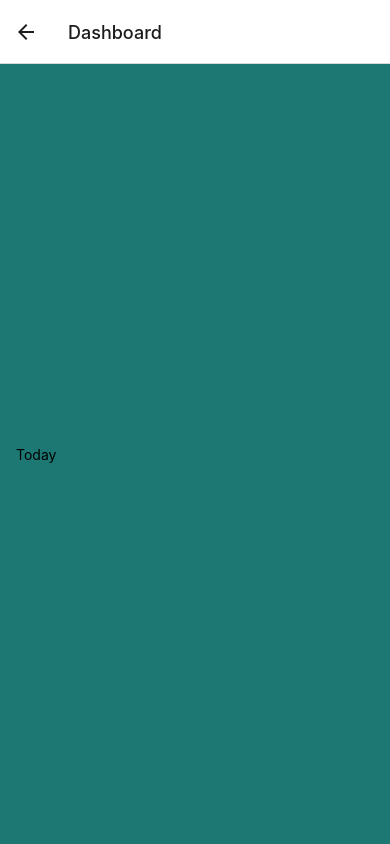
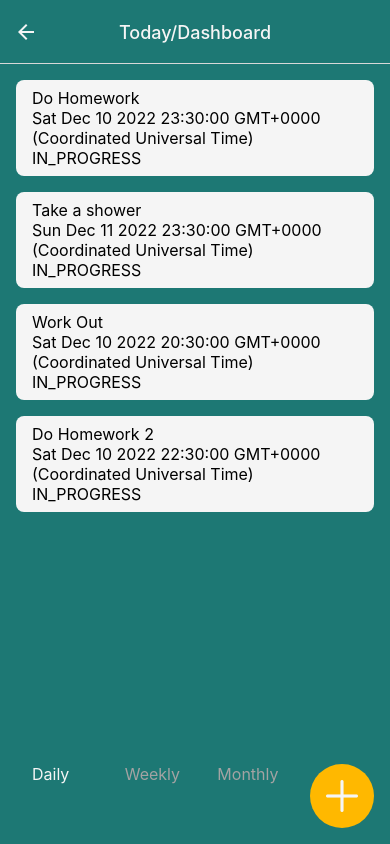
Before and after one commit to nargizas/easytodo_frontend, a React Native app: screen /Dashboard in a window 390 px wide. Built offline with nearby package versions, Linux system fonts and the light colour scheme.

Commit message:
added dummy data

```diff
--- a/App.js
+++ b/App.js
@@ -21,7 +21,7 @@ export default function App() {
       <NavigationContainer>
         <Stack.Navigator>
           <Stack.Screen name="Login" component={LoginScreen} options={{ headerStyle: { backgroundColor: '#1D7874' }, headerTitleAlign: "center", headerTintColor: "#f5f5f5" }} />
-          <Stack.Screen name="Dashboard" component={DashboardScreen} />
+          <Stack.Screen name="Dashboard" component={DashboardScreen} options={{ title: "Today/Dashboard", headerStyle: { backgroundColor: '#1D7874' }, headerTitleAlign: "center", headerTintColor: "#f5f5f5" }} />
           <Stack.Screen name="EmptyDashboard" component={EmptyDashboardScreen} options={{ title: "Today", headerStyle: { backgroundColor: '#1D7874' }, headerTitleAlign: "center", headerTintColor: "#f5f5f5" }} />
           <Stack.Screen name="Suggestions" component={SuggestionsScreen} options={{ title: "Suggestions", headerStyle: { backgroundColor: '#1D7874' }, headerTitleAlign: "center", headerTintColor: "#f5f5f5" }} />
         </Stack.Navigator>
--- /dev/null
+++ b/apis/Login.js
@@ -0,0 +1,29 @@
+import axios from 'axios';
+
+export async function login() {
+    try {
+        console.log("pressed 1")
+        const result = await axios.post('https://127.0.0.1:443/login', {});
+        return result
+    } catch (error) {
+        console.info(error);
+    }
+
+    // const config = {
+    //     method: 'post',
+    //     url: 'https://localhost:443/login',
+    //     // headers: {
+    //     //     'Content-Type': 'multipart/form-data'
+    //     // },
+    //     data: {}
+    // };
+
+
+    // try {
+    //     console.log("pressed 1")
+    //     const response = await axios(config);
+    //     console.log(response)
+    // } catch (error) {
+    //     console.info(error);
+    // }
+}
--- /dev/null
+++ b/components/ToDoItemCard.js
@@ -0,0 +1,38 @@
+import { Pressable, View, Text, StyleSheet } from "react-native";
+
+function ToDoItemCard({ title, deadline, status }) {
+    return <Pressable>
+        <View style={styles.toDoItemContainer}>
+            <Text style={styles.textItem}>{title}</Text>
+            <Text style={styles.textItem}>{deadline.toString()}</Text>
+            <Text style={styles.textItem}>{status}</Text>
+        </View>
+    </Pressable>
+
+}
+
+export default ToDoItemCard;
+
+const styles = StyleSheet.create({
+    toDoItemContainer: {
+        borderRadius: 8,
+        paddingHorizontal: 16,
+        paddingVertical: 8,
+        backgroundColor: "#f5f5f5",
+        marginVertical: 8,
+        marginHorizontal: 16,
+        elevation: 2
+    },
+    imageContainer: {
+        margin: 32,
+        alignItems: 'center',
+        justifyContent: 'center',
+    },
+    image: {
+        width: 200,
+        height: 200
+    },
+    textItem: {
+        fontSize: 16,
+    },
+})
--- /dev/null
+++ b/components/ToDoItemList.js
@@ -0,0 +1,85 @@
+import { View, Image, Text, FlatList, StyleSheet, Pressable } from "react-native";
+import { DUMMY_TODOITEMS } from "../data/dummy_data"
+import ToDoItemCard from "./ToDoItemCard";
+
+function renderToDoItem(toDoItemData) {
+    return (
+        // <Pressable>
+        //     <View style={styles.toDoItemContainer}>
+        //         <Text style={styles.textItem}>{toDoItemData.item.title}</Text>
+        //         <Text style={styles.textItem}>{toDoItemData.item.deadline.toString()}</Text>
+        //     </View>
+        // </Pressable>
+        <ToDoItemCard {...toDoItemData.item} />
+    )
+}
+
+
+function ToDoItemList(toDoItems) {
+    return (
+        <View style={styles.container}>
+            <FlatList data={DUMMY_TODOITEMS}
+                renderItem={renderToDoItem}
+                keyExtractor={(item) => item.id}
+                ListEmptyComponent={
+                    () => (
+
+                        <View style={styles.emptyListContainer}>
+                            <View style={styles.imageContainer}>
+                                <Image source={require('../assets/images/empty.png')} resizeMode="center" style={styles.image} />
+                            </View>
+                            <Text style={styles.textItem}>Your list is empty!</Text>
+                            <Text style={styles.smallerTextItem}>Press "+" to add to-do</Text>
+                        </View>
+
+                    )
+                }
+
+            />
+        </View>
+    )
+}
+
+export default ToDoItemList;
+
+const styles = StyleSheet.create({
+    container: {
+        flex: 1,
+        flexDirection: 'row',
+        // alignItems: 'center',
+        justifyContent: 'center',
+        alignContent: 'center',
+        marginTop: 8,
+        // borderColor: 'red',
+        // borderWidth: 2,
+
+    },
+    emptyListContainer: {
+        marginVertical: 32,
+        alignItems: 'center',
+        justifyContent: 'center',
+        // borderColor: 'white',
+        // borderWidth: 2,
+    },
+    toDoItemContainer: {
+        borderRadius: 8,
+        paddingHorizontal: 16,
+        paddingVertical: 8,
+        backgroundColor: "#f5f5f5",
+        marginVertical: 8,
+        marginHorizontal: 16,
+        elevation: 2
+    },
+    imageContainer: {
+        margin: 32,
+        alignItems: 'center',
+        justifyContent: 'center',
+    },
+    image: {
+        width: 200,
+        height: 200
+    },
+    textItem: {
+        fontSize: 16,
+    },
+})
--- /dev/null
+++ b/components/ToDoItemsOutput.js
@@ -0,0 +1,23 @@
+import { FlatList, View, StyleSheet } from "react-native"
+import { DUMMY_TODOITEMS } from "../data/dummy_data"
+import ToDoItemList from "./ToDoItemList"
+
+function ToDoItemsOutput({ toDoItems }) {
+    return (<View style={styles.itemsContainer}>
+        <ToDoItemList toDoItems={DUMMY_TODOITEMS} />
+    </View>)
+}
+
+export default ToDoItemsOutput;
+
+const styles = StyleSheet.create({
+    itemsContainer: {
+        flex: 1,
+        flexDirection: 'row',
+        // alignItems: 'center',
+        justifyContent: 'center',
+        alignContent: 'center',
+        // borderColor: 'blue',
+        // borderWidth: 2,
+    },
+})
--- /dev/null
+++ b/constants/styles.js
@@ -0,0 +1,7 @@
+export const GlobalStyles = {
+    colors: {
+        primary: '#1D7874',
+        secondary: 'FFB800',
+        grey: '#f5f5f5'
+    }
+}
--- /dev/null
+++ b/data/dummy_data.js
@@ -0,0 +1,34 @@
+import ToDoItem from "../models/todoitem";
+
+export const DUMMY_TODOITEMS = [
+    new ToDoItem(
+        "td1",
+        "Do Homework",
+        new Date(2022, 11, 10, 23, 30),
+        false,
+        "r1",
+        ["university"]
+
+    ),
+    new ToDoItem(
+        "td2",
+        "Take a shower",
+        new Date(2022, 11, 11, 23, 30),
+        true,
+        "r2"
+    ),
+    new ToDoItem(
+        "td3",
+        "Work Out",
+        new Date(2022, 11, 10, 20, 30),
+        false,
+        "r3"
+    ),
+    new ToDoItem(
+        "td4",
+        "Do Homework 2",
+        new Date(2022, 11, 10, 22, 30),
+        false,
+        "r4"
+    )
+]
--- /dev/null
+++ b/models/todoitem.js
@@ -0,0 +1,14 @@
+class ToDoItem {
+    constructor(id, title, deadline, isRepeated, repetition_id, tags, participants, memo, status) {
+        this.id = id;
+        this.title = title || "No title";
+        this.deadline = deadline || new Date();
+        this.isRepeated = isRepeated;
+        this.repetition_id = repetition_id;
+        this.tags = tags;
+        // this.participants = participants,
+        this.memo = memo || "Empty";
+        this.status = status || "IN_PROGRESS";
+    }
+}
+export default ToDoItem;
--- a/package.json
+++ b/package.json
@@ -11,6 +11,8 @@
   "dependencies": {
     "@react-navigation/native": "^6.0.13",
     "@react-navigation/native-stack": "^6.9.1",
+    "apisauce": "^2.1.6",
+    "axios": "^1.1.3",
     "expo": "~46.0.16",
     "expo-status-bar": "~1.4.0",
     "react": "18.0.0",
--- a/screens/DashboardScreen.js
+++ b/screens/DashboardScreen.js
@@ -1,10 +1,25 @@
-import { Text, View, StyleSheet, TextInput } from 'react-native';
-import PrimaryButton from '../components/PrimaryButton';
+import { Text, View, StyleSheet, TextInput, FlatList, Image } from 'react-native';
 
-function DashboardScreen() {
+import { DUMMY_TODOITEMS } from '../data/dummy_data';
+import AddFloatingButton from '../components/AddFloatingButton';
+import ToDoItemsOutput from '../components/ToDoItemsOutput';
+
+function DashboardScreen({ navigation }) {
+    function addPressHandler() {
+        navigation.navigate("Suggestions")
+    }
     return (
         <View style={styles.appContainer}>
-            <Text>Today</Text>
+            {/* <Text>Dashboard</Text> */}
+            <View style={styles.itemsContainer}>
+                <ToDoItemsOutput />
+            </View>
+            <View style={styles.bottomBar}>
+                <Text style={styles.selectedModeText}>Daily</Text>
+                <Text style={styles.modeText}>Weekly</Text>
+                <Text style={styles.modeText}>Monthly</Text>
+                <AddFloatingButton onPress={addPressHandler} />
+            </View>
         </View>
     );
 }
@@ -14,24 +29,39 @@ export default DashboardScreen;
 const styles = StyleSheet.create({
     appContainer: {
         flex: 1,
-        flexDirection: 'column',
-        padding: 16,
         backgroundColor: '#1D7874',
-        alignContent: 'center',
-        justifyContent: 'center'
+        // alignContent: 'center',
+        // justifyContent: 'center'
     },
-    textItem: {
-        textAlign: 'center',
+    itemsContainer: {
+        flex: 2,
+        flexDirection: 'row',
+        // alignItems: 'center',
+        // justifyContent: 'center',
+        // alignContent: 'center',
+        // borderColor: 'white',
+        // borderWidth: 2,
+    },
+    bottomBar: {
+        flexDirection: 'row',
+        marginLeft: 32,
+        marginRight: 16,
+        justifyContent: 'center',
+        alignContent: 'flex-end',
+        marginBottom: 16
+    },
+    selectedModeText: {
+        flex: 1,
         color: "#f5f5f5",
-        fontSize: 24,
-        fontWeight: 'bold',
-        margin: 2,
+        fontSize: 16,
+        justifyContent: 'center',
+        textAlignVertical: 'center'
     },
-    smallerTextItem: {
-        textAlign: 'center',
-        color: "#f5f5f5",
-        fontSize: 20,
-        fontWeight: 'bold',
-        margin: 2,
+    modeText: {
+        flex: 1,
+        color: "#a3a3a3",
+        fontSize: 16,
+        justifyContent: 'center',
+        textAlignVertical: 'center'
     }
 })
--- a/screens/LoginScreen.js
+++ b/screens/LoginScreen.js
@@ -1,10 +1,16 @@
 import { Text, View, StyleSheet, TextInput } from 'react-native';
 import PrimaryButton from '../components/PrimaryButton';
+import { login } from '../apis/Login'
+import { GlobalStyles } from '../constants/styles';
 
 function LoginScreen({ navigation }) {
     function pressHandler() {
-        navigation.navigate("EmptyDashboard")
+        navigation.navigate("Dashboard")
+        // login();
+        console.log("pressed");
     }
+
+
     return (
         <View style={styles.appContainer}>
             <Text style={styles.textItem}>Hello!</Text>
@@ -21,20 +27,20 @@ const styles = StyleSheet.create({
         flex: 1,
         flexDirection: 'column',
         padding: 16,
-        backgroundColor: '#1D7874',
+        backgroundColor: GlobalStyles.colors.primary,
         alignContent: 'center',
         justifyContent: 'center'
     },
     textItem: {
         textAlign: 'center',
-        color: "#f5f5f5",
+        color: GlobalStyles.colors.grey,
         fontSize: 24,
         fontWeight: 'bold',
         margin: 2,
     },
     smallerTextItem: {
         textAlign: 'center',
-        color: "#f5f5f5",
+        color: GlobalStyles.colors.grey,
         fontSize: 20,
         fontWeight: 'bold',
         margin: 2,
```
Also changed, not shown: 2 other files (tests, documents, lock files or other folders).
